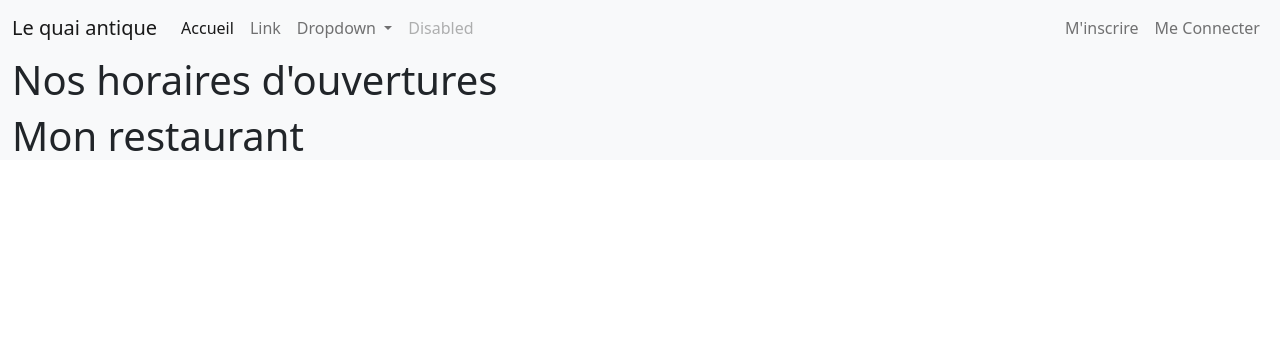
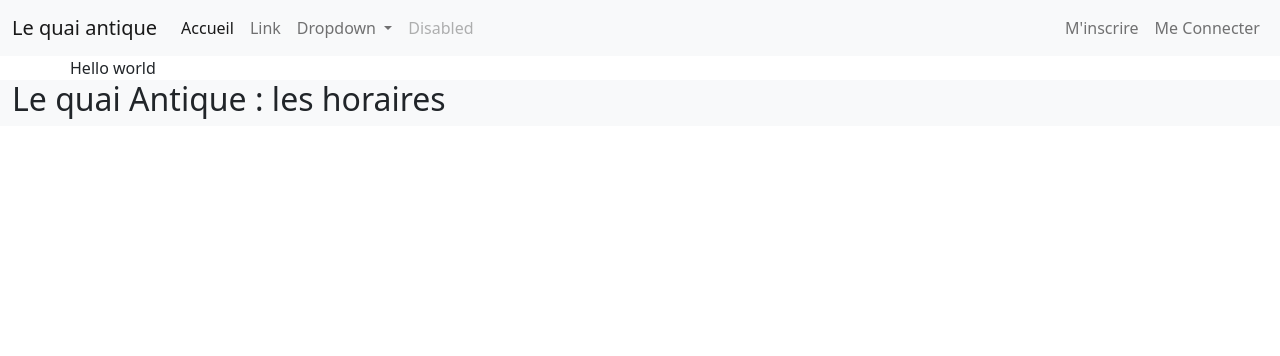
Before and after one commit to Julian13330/ecfjuin2023, a Symfony app: template templates/main/index.html.twig in a window 1280 px wide. Shown: the top 356 px of the page. Run offline with Twig, Linux system fonts and the light colour scheme; the template is opened without the code that fills it, so the values that code supplies are empty; some libraries are stand-ins or nearby versions.

Commit message:
footer bootstrap

```diff
--- a/src/Controller/MainController.php
+++ b/src/Controller/MainController.php
@@ -9,11 +9,10 @@ use Symfony\Component\Routing\Annotation\Route;
 
 class MainController extends AbstractController
 {
-    #[Route('/main', name: 'main')]
+    #[Route('/', name: 'main')]
     public function index(OpeningTimeRepository $openingTimeRepository): Response
     {
-        //return $this->render('main/index.html.twig', [
-            return $this->render('_partials/_footer.html.twig', [
+            return $this->render('main/index.html.twig', [
             'dayMethode' => $openingTimeRepository->findAll()
         ]);
     }
--- a/templates/_partials/_footer.html.twig
+++ b/templates/_partials/_footer.html.twig
@@ -1,27 +1,16 @@
 <footer class="container-fluid bg-light">
-	<div>
-		<h1>Nos horaires d'ouvertures</h1>
-		  <div class="col-12">
-                <h1>Mon restaurant</h1>
-            </div>
-
+	<div class="row">
+			<div>
+        		<h2>Le quai Antique : les horaires</h2>
+        	</div>
             {% for OpeningTime in dayMethode %}
-			<div class="col-4">
-				{{OpeningTime.day}}
+			<div class="row">
+				<div class="col-md-3 col-sm-3">
+					{{OpeningTime.day}}
+					{{OpeningTime.HourIn|date('H:i')}} h -
+					{{OpeningTime.HourOut|date('H:i')}} h
+				</div>
 			</div>
-
-			<div class="col-4">
-				{{OpeningTime.HourIn|date('H:i:s')}}
-			</div>
-
-			<div class="col-4">
-				{{OpeningTime.HourOut|date('H:i:s')}}
-			</div>
-
             {% endfor %}
-
-            <div class="col-12">
-                {{dump()}}
-             </div>
 	</div>
 </footer>
--- a/templates/main/index.html.twig
+++ b/templates/main/index.html.twig
@@ -3,7 +3,7 @@
 {% block body %}
     <main class="container">
         <section class="row">
-
+           Hello world
         </section>
     </main>
 {% endblock %}
```
Also changed, not shown: src/Controller/Admin/HoraireController.php (deleted, +0 -17 lines), templates/base.html.twig (+4 -6 lines).
